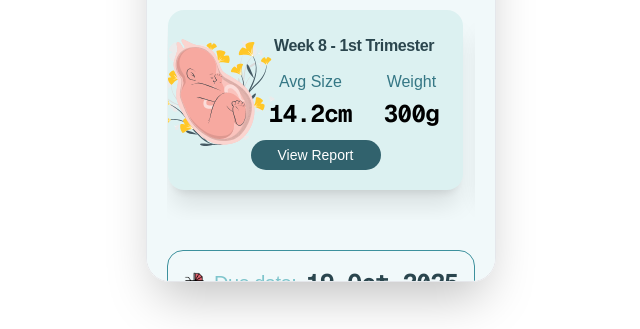
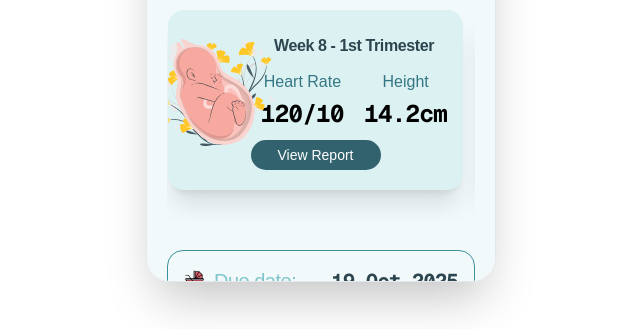
Before and after one commit to OluwaJudah/blissfulBirth, a Next.js app: page /appointments in a window 1280 px wide. Shown: the part 468-797 px from the top of the page, without its empty margins (319-959 px from the left). Built offline with nearby package versions, Linux system fonts and the light colour scheme.

Commit message:
refactor: updated baby report data and styliing

```diff
--- a/components/(protected)/appointments/BabyReport.tsx
+++ b/components/(protected)/appointments/BabyReport.tsx
@@ -8,30 +8,30 @@ const BabyReport = ({ pregnancyWeeks }: { pregnancyWeeks: number }) => {
   const trimesterStr = trimesters[trimester];
 
   return (
-    <div className="embla__slide__1 h-[200px] md:w-[80px] w-[90px]">
+    <div className="embla__slide__1 h-[210px] md:w-[80px] w-[90px]">
       <div className="relative embla__slide__number shadow-xl gap-4 flex flex-col w-[310px] md:w-[295px] h-[180px] bg-turquoise-100 rounded-2xl pr-4 py-6 overflow-y-hidden">
         <div className="relative">
           <div className="flex flex-col h-full w-4/6 gap-3 float-right">
             <div className="text-center">
               <h2 className="mb-0 mx-auto font-sans font-bold text-turquoise-900 tracking-tight">
-                Week {pregnancyWeeks} - {trimesterStr} Trimester
+              Week {pregnancyWeeks} - {trimesterStr} Trimester
               </h2>
             </div>
-            <div className="flex justify-between px-2">
+            <div className="flex justify-between">
               <div className="flex flex-col gap-1 items-center">
                 <p className="font-sans font-medium text-turquoise-600 text-base">
-                  Avg Size
+                  Heart Rate
                 </p>
                 <span className="font-mono font-bold text-black text-2xl tracking-tight">
-                  14.2cm
+                  120/10
                 </span>
               </div>
               <div className="flex flex-col gap-1 items-center">
                 <p className="font-sans font-medium text-turquoise-600 text-base">
-                  Weight
+                  Height
                 </p>
                 <span className="font-mono font-bold text-black text-2xl tracking-tight">
-                  300g
+                  14.2cm
                 </span>
               </div>
             </div>
--- a/components/(protected)/appointments/DueDate.tsx
+++ b/components/(protected)/appointments/DueDate.tsx
@@ -17,7 +17,7 @@ const DueDate = () => {
             Due date:
           </p>
         </div>
-        <span className="font-mono font-bold text-2xl text-turquoise-900 tracking-tight">
+        <span className="font-mono font-bold text-2xl md:text-xl text-turquoise-900 tracking-tight">
           19 Oct 2025
         </span>
       </div>
--- a/components/(protected)/home/BabyReport.tsx
+++ b/components/(protected)/home/BabyReport.tsx
@@ -12,21 +12,21 @@ const BabyReport = () => {
                 Week 16 - 2nd Trimester
               </h2>
             </div>
-            <div className="flex justify-between px-2">
+            <div className="flex justify-between">
               <div className="flex flex-col gap-1 items-center">
                 <p className="font-sans font-medium text-turquoise-600 text-base">
-                  Avg Size
+                  Heart Rate
                 </p>
                 <span className="font-mono font-bold text-black text-2xl tracking-tight">
-                  14.2cm
+                  120/10
                 </span>
               </div>
               <div className="flex flex-col gap-1 items-center">
                 <p className="font-sans font-medium text-turquoise-600 text-base">
-                  Weight
+                  Height
                 </p>
                 <span className="font-mono font-bold text-black text-2xl tracking-tight">
-                  300g
+                  14.2cm
                 </span>
               </div>
             </div>
--- a/components/(protected)/home/DueDate.tsx
+++ b/components/(protected)/home/DueDate.tsx
@@ -17,7 +17,7 @@ const DueDate = () => {
             Due date:
           </p>
         </div>
-        <span className="font-mono font-bold text-2xl text-turquoise-900 tracking-tight">
+        <span className="font-mono font-bold text-2xl md:text-xl text-turquoise-900 tracking-tight">
           19 Oct 2025
         </span>
       </div>
```
